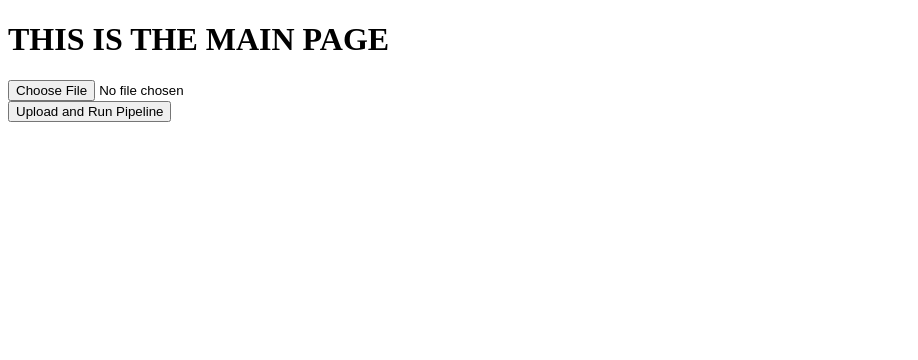
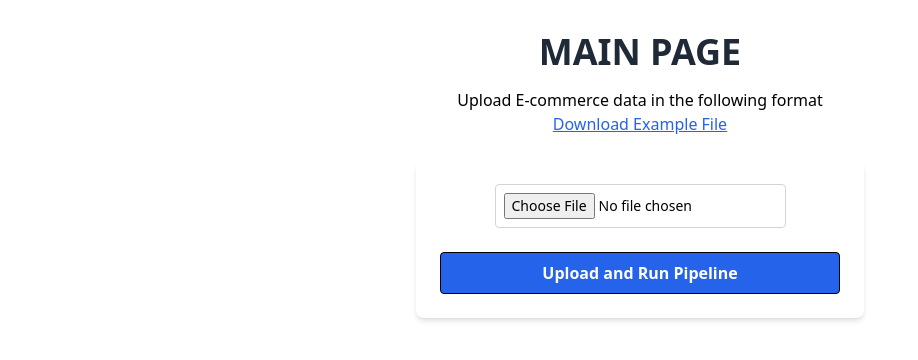
Before and after one commit to NTC21/data-pipeline-validator, a Flask app: page / in a window 1280 px wide. Shown: the top 360 px of the page, without its empty margins (0-918 px from the left). Run offline with Flask 3, Linux system fonts and the light colour scheme; some libraries are stand-ins or nearby versions.

Commit message:
styling changes

```diff
--- a/webapp/app.py
+++ b/webapp/app.py
@@ -39,6 +39,11 @@ def give_output():
     output_path = os.path.abspath(os.path.join(os.path.dirname(__file__), '..', 'output', 'output.zip'))
     return send_file(output_path, as_attachment=True)
 
+@app.route('/example', methods=['GET'])
+def example_data():
+    output_path = os.path.abspath(os.path.join(os.path.dirname(__file__), '..', 'data', 'raw', 'original-data.csv'))
+    return send_file(output_path, as_attachment=True)
+
 
 if __name__ == "__main__":
     app.run(debug=True) # starts a web server locally
--- a/webapp/templates/index.html
+++ b/webapp/templates/index.html
@@ -4,20 +4,26 @@
     <meta charset="UTF-8">
     <meta name="viewport" content="width=device-width, initial-scale=1.0">
     <title>Data Pipeline Validator</title>
+    <script src="https://cdn.tailwindcss.com"></script>
 </head>
 
 
 <body>
+    <h1 class="text-4xl font-bold text-center text-gray-800 mt-8">MAIN PAGE</h1>
 
-    <h1>THIS IS THE MAIN PAGE</h1>
+    <div class="text-center mt-4">
+        <p class="text-center">
+            Upload E-commerce data in the following format
+        </p>
+        <a href="/example" class="underline text-blue-600 hover:text-blue-800">Download Example File</a>
 
-    <form action="/process" method="POST" enctype="multipart/form-data">
-        <input type="file" name="file" required><br>
-        <input type="submit" value="Upload and Run Pipeline">
+    </div>
+
+<form action="/process" method="POST" enctype="multipart/form-data" class="bg-white p-6 rounded-lg shadow-md max-w-md mx-auto mt-6">
+        <input type="file" name="file" required class="block mx-auto w-fit text-sm border border-gray-300 p-2 rounded"><br>
+        <button type="submit" class="bg-blue-600 hover:bg-blue-700 text-white font-semibold py-2 px-4 rounded w-full border border-black">
+            Upload and Run Pipeline
+        </button>
     </form>
-
-
-
-
 </body>
 </html>
```
Also changed, not shown: 1 other file.
